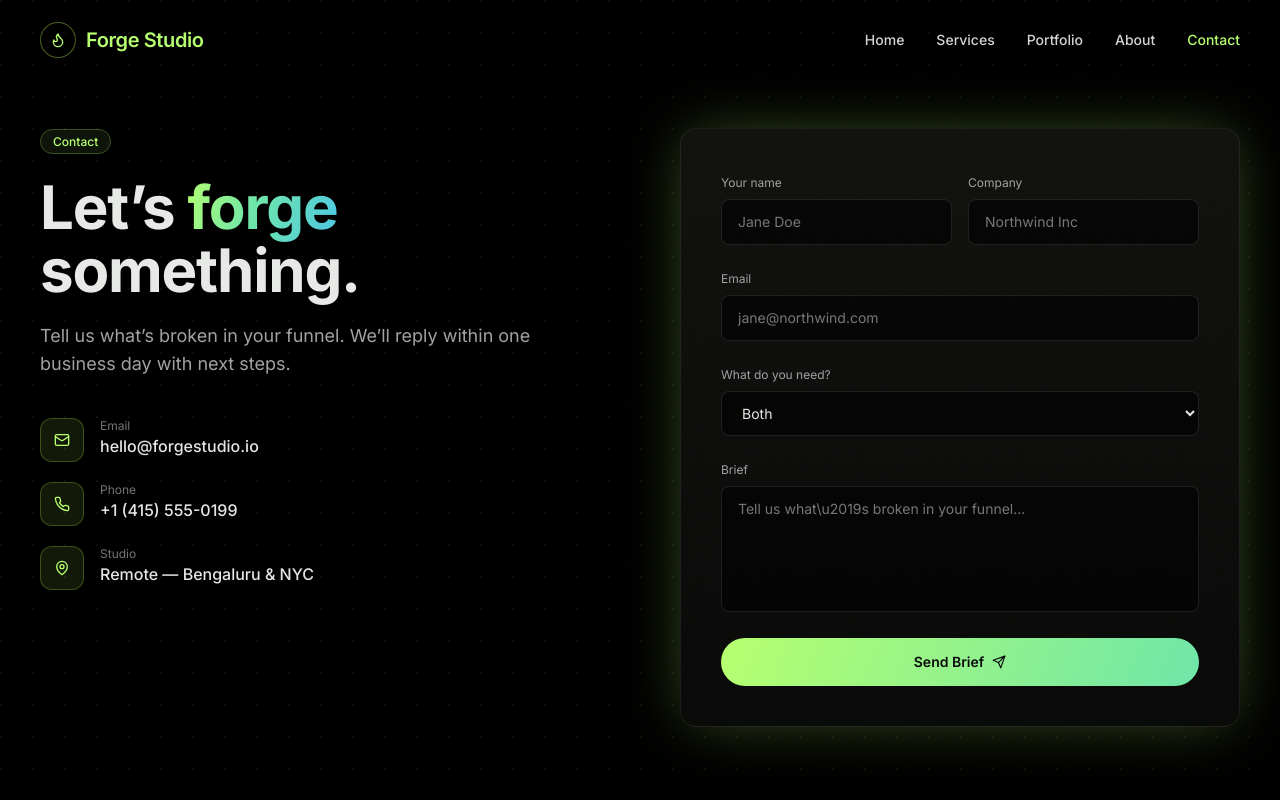
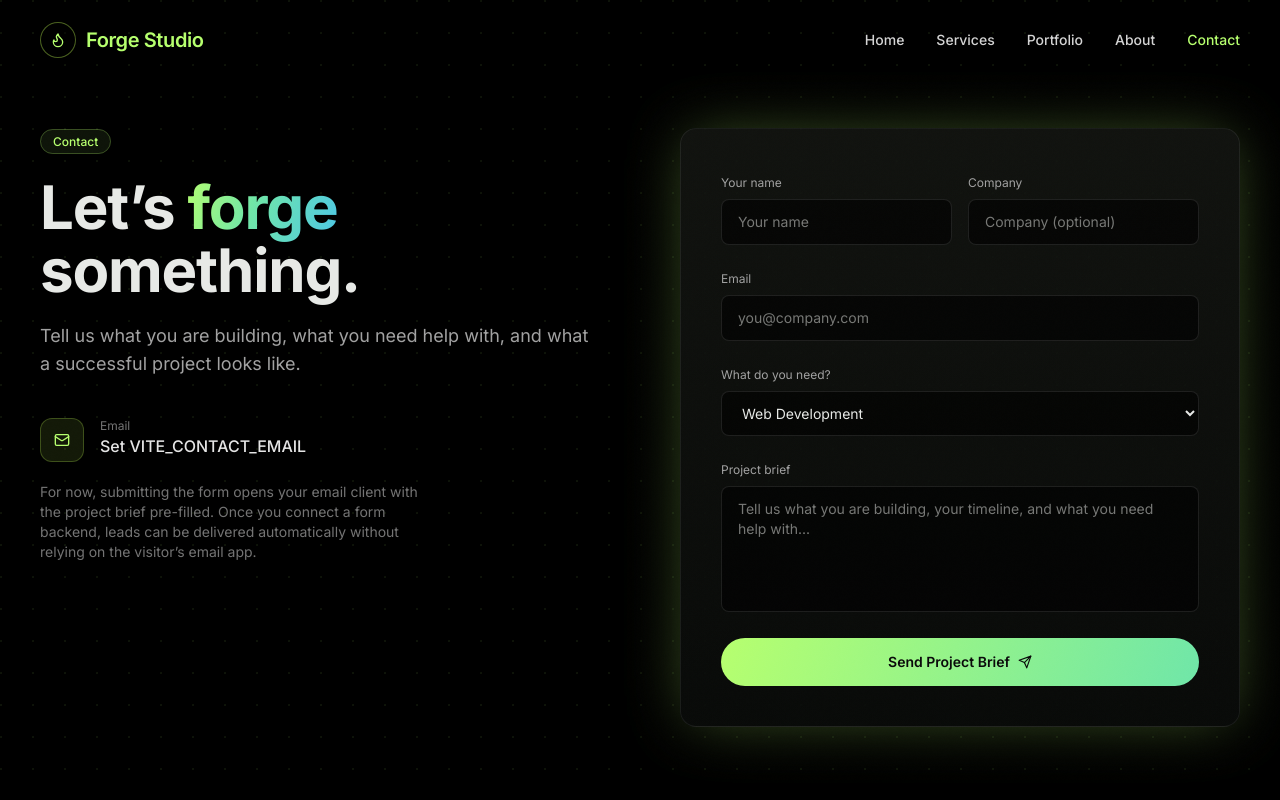
Before and after one commit to mirzahasnain-git/forge-studio-website, a React (Vite) app: page /contact in a window 1280 px wide. Shown: the top 800 px of the page. Built offline with nearby package versions, Linux system fonts and the light colour scheme.

Commit message:
refine ContactPage.jsx

```diff
--- a/src/pages/ContactPage.jsx
+++ b/src/pages/ContactPage.jsx
@@ -1,31 +1,24 @@
 import React, { useState } from "react";
 import Reveal from "../components/Reveal";
-import { Mail, Phone, MapPin, Send, Check } from "lucide-react";
+import { Mail, Send, Check } from "lucide-react";
 import { useToast } from "../hooks/use-toast";
 
 const ContactPage = () => {
   const { toast } = useToast();
-  const [form, setForm] = useState({
-    name: "",
-    email: "",
-    company: "",
-    service: "Both",
-    message: "",
-  });
+  const [form, setForm] = useState({ name: "", email: "", company: "", service: "Web Development", message: "" });
   const [sent, setSent] = useState(false);
 
   const onSubmit = (e) => {
     e.preventDefault();
-    // Save to localStorage (frontend-only mock)
-    const leads = JSON.parse(localStorage.getItem("forge_leads") || "[]");
-    leads.push({ ...form, ts: new Date().toISOString() });
-    localStorage.setItem("forge_leads", JSON.stringify(leads));
+    const recipient = import.meta.env.VITE_CONTACT_EMAIL;
+    if (!recipient) {
+      toast({ title: "Contact email not configured", description: "Add VITE_CONTACT_EMAIL to your Vercel/hosting environment variables before using the form." });
+      return;
+    }
+    const subject = encodeURIComponent(`Forge Studio project enquiry from ${form.name}`);
+    const body = encodeURIComponent(`Name: ${form.name}\nEmail: ${form.email}\nCompany: ${form.company || "Not provided"}\nService: ${form.service}\n\nProject brief:\n${form.message}`);
+    window.location.href = `mailto:${recipient}?subject=${subject}&body=${body}`;
     setSent(true);
-    toast({
-      title: "Brief received",
-      description: "We\u2019ll reply within one business day.",
-    });
-    setForm({ name: "", email: "", company: "", service: "Both", message: "" });
   };
 
   return (
@@ -33,147 +26,27 @@ const ContactPage = () => {
       <div className="max-w-7xl mx-auto px-6 md:px-10 py-24 md:py-32">
         <div className="grid md:grid-cols-2 gap-12 md:gap-20">
           <Reveal>
-            <span className="tag-pill px-3 py-1 rounded-full text-xs font-medium">
-              Contact
-            </span>
-            <h1 className="font-display mt-6 text-5xl md:text-6xl font-bold tracking-tight leading-[1.05]">
-              Let’s <span className="hero-gradient-text">forge</span> something.
-            </h1>
-            <p className="mt-5 text-neutral-400 text-lg">
-              Tell us what’s broken in your funnel. We’ll reply within one
-              business day with next steps.
-            </p>
-
+            <span className="tag-pill px-3 py-1 rounded-full text-xs font-medium">Contact</span>
+            <h1 className="font-display mt-6 text-5xl md:text-6xl font-bold tracking-tight leading-[1.05]">Let’s <span className="hero-gradient-text">forge</span> something.</h1>
+            <p className="mt-5 text-neutral-400 text-lg">Tell us what you are building, what you need help with, and what a successful project looks like.</p>
             <div className="mt-10 space-y-5">
-              {[
-                { Icon: Mail, label: "Email", value: "hello@forgestudio.io" },
-                { Icon: Phone, label: "Phone", value: "+1 (415) 555-0199" },
-                {
-                  Icon: MapPin,
-                  label: "Studio",
-                  value: "Remote — Bengaluru &amp; NYC",
-                },
-              ].map(({ Icon, label, value }) => (
-                <div key={label} className="flex items-start gap-4">
-                  <div className="w-11 h-11 rounded-xl bg-lime-300/10 border border-lime-300/25 flex items-center justify-center shrink-0">
-                    <Icon size={16} className="text-lime" />
-                  </div>
-                  <div>
-                    <div className="text-xs text-neutral-500">{label}</div>
-                    <div
-                      className="text-neutral-200 font-medium"
-                      dangerouslySetInnerHTML={{ __html: value }}
-                    />
-                  </div>
-                </div>
-              ))}
+              <div className="flex items-start gap-4"><div className="w-11 h-11 rounded-xl bg-lime-300/10 border border-lime-300/25 flex items-center justify-center shrink-0"><Mail size={16} className="text-lime" /></div><div><div className="text-xs text-neutral-500">Email</div><div className="text-neutral-200 font-medium">Set VITE_CONTACT_EMAIL</div></div></div>
+              <p className="text-sm text-neutral-500 max-w-sm">For now, submitting the form opens your email client with the project brief pre-filled. Once you connect a form backend, leads can be delivered automatically without relying on the visitor’s email app.</p>
             </div>
           </Reveal>
-
           <Reveal delay={0.15}>
             <div className="card-dark rounded-2xl p-8 md:p-10 glow-lime">
-              {sent ? (
-                <div className="flex flex-col items-center text-center py-16">
-                  <div className="w-14 h-14 rounded-full bg-lime-300/15 border border-lime-300/50 flex items-center justify-center">
-                    <Check className="text-lime" size={22} />
-                  </div>
-                  <h3 className="font-display text-2xl font-semibold mt-5">
-                    Brief received.
-                  </h3>
-                  <p className="text-neutral-400 mt-2 max-w-sm">
-                    We’ll be in your inbox within one business day. In the
-                    meantime, check the recent work.
-                  </p>
-                  <button
-                    onClick={() => setSent(false)}
-                    className="btn-outline-soft mt-6 px-5 py-2.5 rounded-full text-sm"
-                  >
-                    Send another
-                  </button>
+              {sent ? <div className="flex flex-col items-center text-center py-16"><div className="w-14 h-14 rounded-full bg-lime-300/15 border border-lime-300/50 flex items-center justify-center"><Check className="text-lime" size={22} /></div><h3 className="font-display text-2xl font-semibold mt-5">Email draft opened.</h3><p className="text-neutral-400 mt-2 max-w-sm">Finish the send action in your email app. No lead is stored in the browser.</p><button onClick={()=>setSent(false)} className="btn-outline-soft mt-6 px-5 py-2.5 rounded-full text-sm">Send another</button></div> :
+              <form onSubmit={onSubmit} className="space-y-5">
+                <div className="grid grid-cols-2 gap-4">
+                  <div><label className="text-xs text-neutral-400">Your name</label><input required value={form.name} onChange={e=>setForm({...form,name:e.target.value})} className="mt-1.5 w-full bg-black/60 border border-white/10 rounded-lg px-4 py-3 text-sm focus:outline-none focus:border-lime-300/60 transition-colors" placeholder="Your name" /></div>
+                  <div><label className="text-xs text-neutral-400">Company</label><input value={form.company} onChange={e=>setForm({...form,company:e.target.value})} className="mt-1.5 w-full bg-black/60 border border-white/10 rounded-lg px-4 py-3 text-sm focus:outline-none focus:border-lime-300/60 transition-colors" placeholder="Company (optional)" /></div>
                 </div>
-              ) : (
-                <form onSubmit={onSubmit} className="space-y-5">
-                  <div className="grid grid-cols-2 gap-4">
-                    <div>
-                      <label className="text-xs text-neutral-400">
-                        Your name
-                      </label>
-                      <input
-                        required
-                        value={form.name}
-                        onChange={(e) =>
-                          setForm({ ...form, name: e.target.value })
-                        }
-                        className="mt-1.5 w-full bg-black/60 border border-white/10 rounded-lg px-4 py-3 text-sm focus:outline-none focus:border-lime-300/60 transition-colors"
-                        placeholder="Jane Doe"
-                      />
-                    </div>
-                    <div>
-                      <label className="text-xs text-neutral-400">
-                        Company
-                      </label>
-                      <input
-                        value={form.company}
-                        onChange={(e) =>
-                          setForm({ ...form, company: e.target.value })
-                        }
-                        className="mt-1.5 w-full bg-black/60 border border-white/10 rounded-lg px-4 py-3 text-sm focus:outline-none focus:border-lime-300/60 transition-colors"
-                        placeholder="Northwind Inc"
-                      />
-                    </div>
-                  </div>
-                  <div>
-                    <label className="text-xs text-neutral-400">Email</label>
-                    <input
-                      required
-                      type="email"
-                      value={form.email}
-                      onChange={(e) =>
-                        setForm({ ...form, email: e.target.value })
-                      }
-                      className="mt-1.5 w-full bg-black/60 border border-white/10 rounded-lg px-4 py-3 text-sm focus:outline-none focus:border-lime-300/60 transition-colors"
-                      placeholder="jane@northwind.com"
-                    />
-                  </div>
-                  <div>
-                    <label className="text-xs text-neutral-400">
-                      What do you need?
-                    </label>
-                    <select
-                      value={form.service}
-                      onChange={(e) =>
-                        setForm({ ...form, service: e.target.value })
-                      }
-                      className="mt-1.5 w-full bg-black/60 border border-white/10 rounded-lg px-4 py-3 text-sm focus:outline-none focus:border-lime-300/60 transition-colors"
-                    >
-                      <option>Web Engineering</option>
-                      <option>Long-form YouTube</option>
-                      <option>Shorts &amp; Reels</option>
-                      <option>Video Ads</option>
-                      <option>Both</option>
-                    </select>
-                  </div>
-                  <div>
-                    <label className="text-xs text-neutral-400">Brief</label>
-                    <textarea
-                      required
-                      rows={5}
-                      value={form.message}
-                      onChange={(e) =>
-                        setForm({ ...form, message: e.target.value })
-                      }
-                      className="mt-1.5 w-full bg-black/60 border border-white/10 rounded-lg px-4 py-3 text-sm focus:outline-none focus:border-lime-300/60 transition-colors resize-none"
-                      placeholder="Tell us what\u2019s broken in your funnel…"
-                    />
-                  </div>
-                  <button
-                    type="submit"
-                    className="btn-primary-glow w-full rounded-full px-6 py-3.5 text-sm font-semibold inline-flex items-center justify-center gap-2"
-                  >
-                    Send Brief <Send size={14} />
-                  </button>
-                </form>
-              )}
+                <div><label className="text-xs text-neutral-400">Email</label><input required type="email" value={form.email} onChange={e=>setForm({...form,email:e.target.value})} className="mt-1.5 w-full bg-black/60 border border-white/10 rounded-lg px-4 py-3 text-sm focus:outline-none focus:border-lime-300/60 transition-colors" placeholder="you@company.com" /></div>
+                <div><label className="text-xs text-neutral-400">What do you need?</label><select value={form.service} onChange={e=>setForm({...form,service:e.target.value})} className="mt-1.5 w-full bg-black/60 border border-white/10 rounded-lg px-4 py-3 text-sm focus:outline-none focus:border-lime-300/60 transition-colors"><option>Web Development</option><option>Landing Page</option><option>Web Application</option><option>YouTube Editing</option><option>Shorts & Reels</option><option>Video Ads</option><option>Both</option></select></div>
+                <div><label className="text-xs text-neutral-400">Project brief</label><textarea required rows={5} value={form.message} onChange={e=>setForm({...form,message:e.target.value})} className="mt-1.5 w-full bg-black/60 border border-white/10 rounded-lg px-4 py-3 text-sm focus:outline-none focus:border-lime-300/60 transition-colors resize-none" placeholder="Tell us what you are building, your timeline, and what you need help with..." /></div>
+                <button type="submit" className="btn-primary-glow w-full rounded-full px-6 py-3.5 text-sm font-semibold inline-flex items-center justify-center gap-2">Send Project Brief <Send size={14} /></button>
+              </form>}
             </div>
           </Reveal>
         </div>
```
